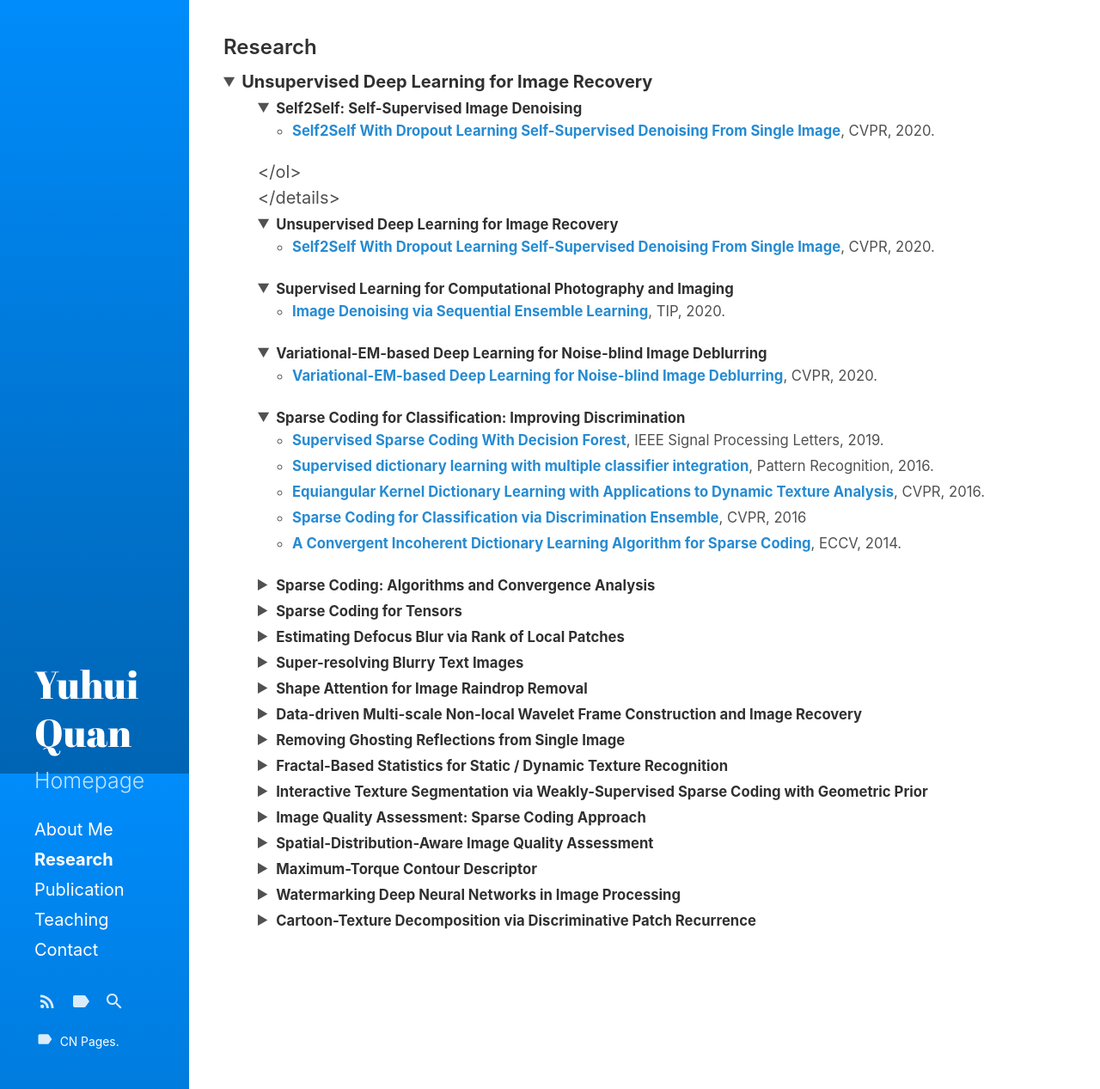
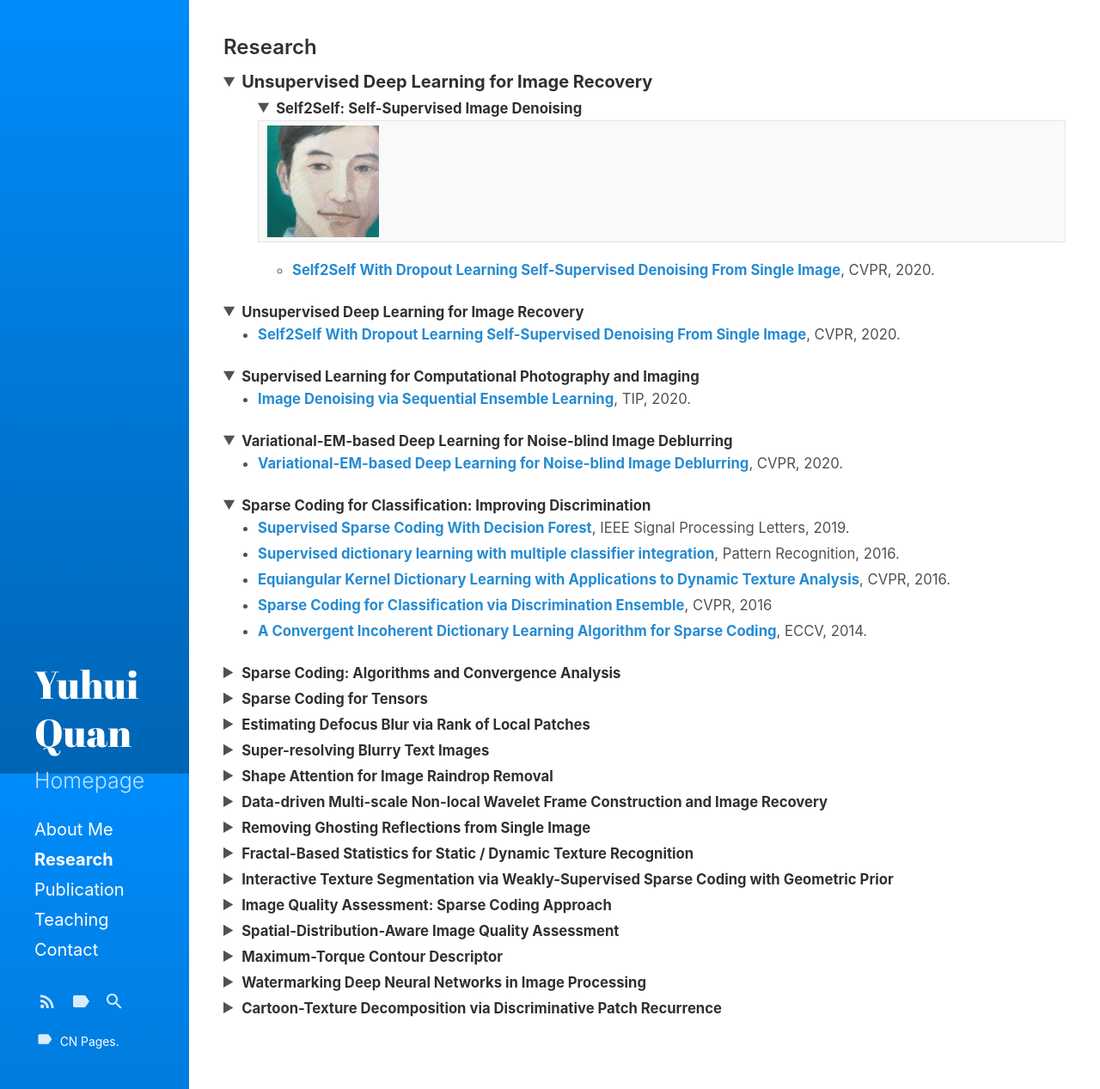
Before and after one commit to Dofboom/Dofboom.github.io, a Jekyll site: the page built from research.md, in a window 1280 px wide and 1267 px high. Shown: the whole window at 86% size. Built offline with Jekyll 4.4.1, drawn with Linux system fonts in a browser that asks for light colours.

Commit message:
Update research.md

```diff
--- a/research.md
+++ b/research.md
@@ -10,17 +10,25 @@ sidebar_link: true
 -->
 <details open="">
 <summary><strong>Unsupervised Deep Learning for Image Recovery</strong></summary>
-<ol>
+<ul>
 <details open="">
 <summary><strong><small>Self2Self: Self-Supervised Image Denoising</small></strong></summary>
 <small>
+
+<table>
+<tr>
+<th>
+<img src="https://github.com/Dofboom/Dofboom.github.io/raw/master/images/2.jpg" alt="" width="130" align="left" /><br />
+</th>
+</tr>
+</table>
+
 <ul>
 <li><strong><a href="https://github.com/csyhquan/csyhquan.github.io/raw/master/manuscript/20x-cvpr-Self2Self%20With%20Dropout%20Learning%20Self-Supervised%20Denoising%20From%20Single%20Image.pdf">Self2Self With Dropout Learning Self-Supervised Denoising From Single Image</a></strong>, CVPR, 2020.</li>
 </ul>
 </small>
-</ol>
 </details>
-
+</ul>
 </details>
 
 <details open="">
```
